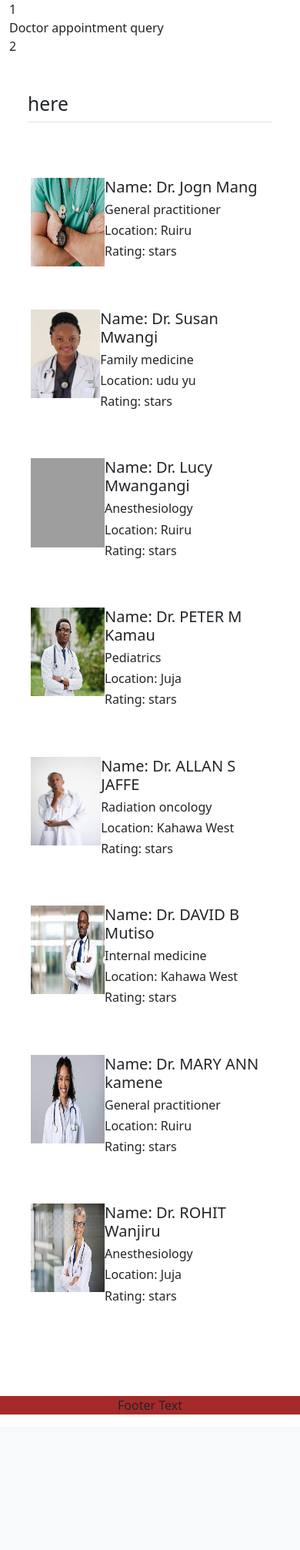
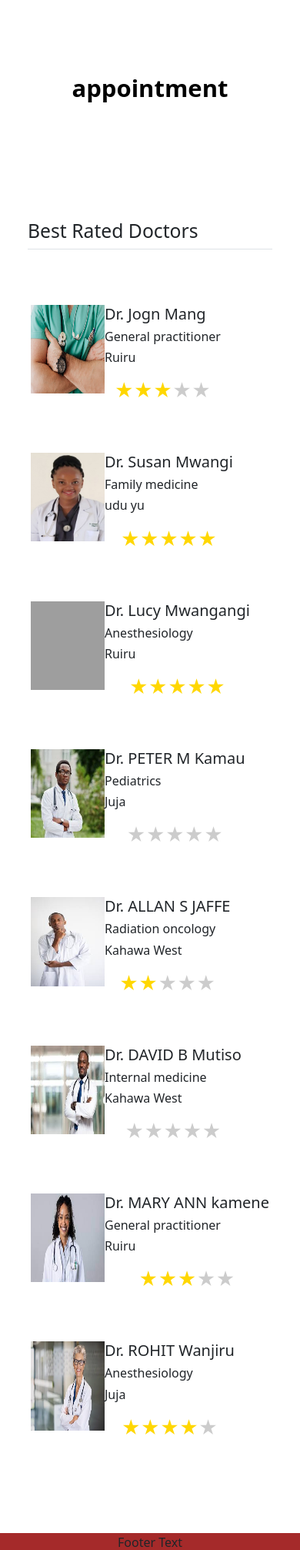
Before and after one commit to wjenaro/doctorApp, a Django app: page / in a window 390 px wide. Shown: the part 56-2069 px from the top of the page at 77% size. Before the commit the page ends 1893 px from the top, so only its background shows below. Run offline with Django 4.2, Linux system fonts and the light colour scheme; data comes from the database, SQL or seed files in the repository; both versions use the stored data as it was after the commit; some libraries are stand-ins or nearby versions; grey boxes are pictures that could not be loaded.

Commit message:
good ratings

```diff
--- a/baseApp/templates/baseApp/index.html
+++ b/baseApp/templates/baseApp/index.html
@@ -1,17 +1,19 @@
 {% extends "base.html" %}
+
+
 
 {% block content %}
 <diV class="container-fluid">
     <section>
-        <div class="row">
-            <div class="col-sm-2">1</div>
-            <div class="col-sm-8">Doctor appointment query</div>
-            <div class="col-sm-2">2</div>
-        </div>
+      <div class="px-4 py-5 my-5 text-center">
+
+        <h1 class="display-5 fw-bold text-body-emphasis">appointment</h1>
+
+      </div>
     </section>
     <section>
         <div class="container px-4 py-5" id="icon-grid">
-            <h2 class="pb-2 border-bottom"> here </h2>
+            <h2 class="pb-2 border-bottom"> Best Rated Doctors </h2>
 
             <div class="row row-cols-1 row-cols-sm-2 row-cols-md-3 row-cols-lg-4 g-4 py-5">
 
@@ -21,11 +23,24 @@
                 <img src="{{ item.image.url }}" alt="my image" style="float:left;  width: 1in; height: 1.2in;"/>
 
                 <div>
-                <h5>Name: <span>{{ item.full_name }}</span></h5>
+                <h5><span>{{ item.full_name }}</span></h5>
                 <h6><span>{{ item.specialization }}</span></h6>
-                <h6>Location: <span>{{ item.address }}</span></h6>
-                <h6>Rating: <span>stars</span></h6>
+                <h6><span>{{ item.address }}</span></h6>
+
+                <div id="rating-container">
+
+
+                  {% for i in rating %}
+                      {% if i.doctor == item %}
+
+                      <div class="stars" value="{{ i.rating }}"> </div>
+
+                      {% endif %}
+                  {% endfor %}
                 </div>
+
+                </div>
+
 
 
               </div>
@@ -33,13 +48,33 @@
               {% endfor %}
 
 
-
-
             </div>
           </div>
 
     </section>
+    <script>
+      // Assume you have a variable called 'rating' with the rating value retrieved from the database
 
+      const starContainers = document.querySelectorAll(".stars");
+
+      starContainers.forEach(container => {
+      const rating = parseInt(container.getAttribute("value"));
+
+    for (let i = 0; i < 5; i++) {
+    const star = document.createElement("span");
+    star.classList.add("star");
+
+    if (i < rating) {
+      star.classList.add("full-star");
+    }
+
+    star.innerHTML = "&#9733;";
+    container.appendChild(star);
+  }
+});
+
+
+   </script>
 
 </diV>
 {% endblock %}
--- a/baseApp/views.py
+++ b/baseApp/views.py
@@ -1,6 +1,6 @@
 from django.shortcuts import render, redirect
 from .forms import SignUpForm
-from .models import Doctor
+from .models import Doctor, Review
 from django.contrib.auth import login, authenticate, logout
 from django.contrib.auth.forms import AuthenticationForm
 from django.contrib import messages
@@ -8,7 +8,8 @@ from django.views.decorators.csrf import csrf_protect, ensure_csrf_cookie
 
 def home(request):
     doctors=Doctor.objects.all()
-    context={'doctors': doctors}
+    rating=Review.objects.all()
+    context={'doctors': doctors, 'rating':rating}
     print(context)
     return render(request, "baseApp/index.html", context)
 #creating user
--- a/templates/base.html
+++ b/templates/base.html
@@ -8,6 +8,24 @@
     {% load bootstrap5 %}
     {% bootstrap_css %}
     {% bootstrap_javascript %}
+    <style>
+      #rating-container {
+  display: flex;
+  align-items: center;
+  justify-content: center;
+  height: 50px;
+}
+
+.star {
+  font-size: 24px;
+  color: #ccc;
+}
+
+.full-star {
+  color: #ffd700;
+}
+
+    </style>
 
 </head>
 <body>
```
Also changed, not shown: baseApp/static/baseApp/style.css (added, +22 -0 lines), db.sqlite3, media/doctors/susan.jpg (added).
